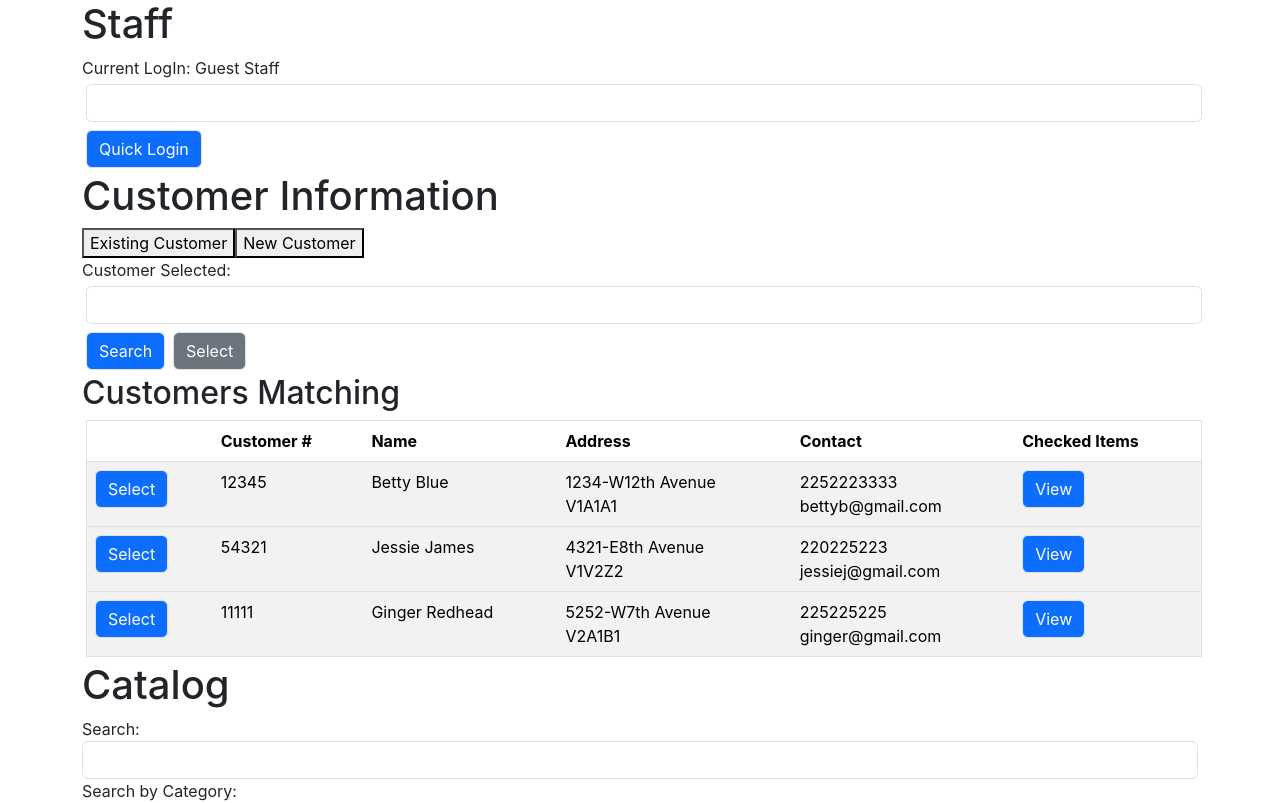
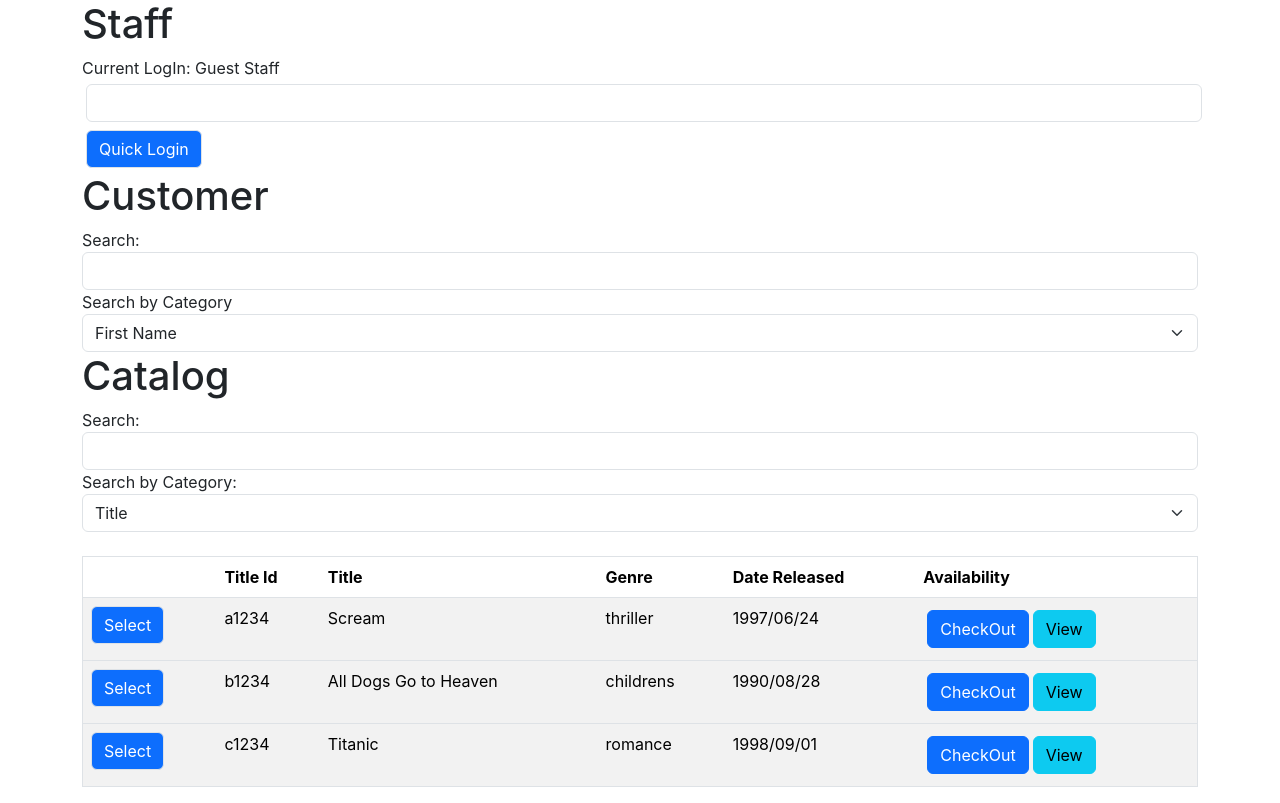
Before and after one commit to arnoprincestonpan/react-rental-store, a React (Create React App) app: page / in a window 1280 px wide. Shown: the top 803 px of the page. Built offline with nearby package versions, Linux system fonts and the light colour scheme.

Commit message:
reset customer to be more similar to catalog, started

```diff
--- a/src/pages/Catalog.js
+++ b/src/pages/Catalog.js
@@ -22,7 +22,7 @@ function Catalog() {
   }, [searchTerm, categorySelect]);
 
   const catalogDataItems = catalogData.map((items) =>
-    <tbody>
+    <tbody key={items.titleId}>
       <tr className={items.titleId === selectedItem.titleId? "table-warning" : ""}>
         <td><button className="btn btn-primary border" onClick={() => setSelectedItem(items)}>Select</button></td>
         <td>{items.titleId}</td>
--- a/src/pages/Customer.js
+++ b/src/pages/Customer.js
@@ -1,139 +1,24 @@
-import React, { useState } from "react";
-import customerData from "../data/customer.json";
+import React, { useState, useEffect } from 'react'
+import customerJson from "../data/customer.json"
 
 function Customer() {
-  const [customerInfo, setCustomerInfo] = useState(customerData);
-  const [searchingFor, setSearchingFor] = useState("");
-  const [customerProperty, setCustomerProperty] = useState("");
-  const [showCheckedItems, setShowCheckedItems] = useState(Array(customerInfo.length).fill(false));
-
-  const handleSearchCustomer = (customer) => {
-    console.log("handle search");
-    setSearchingFor(customer)
-    console.log(searchingFor);
-  };
-
-  const handleCustomerSelect = (customer) => {
-    console.log("handle select");
-    setCustomerProperty(customer)
-    console.log(customerProperty)
-  };
-
-  const handleToggleCheckedItems = (index) => {
-    setShowCheckedItems((prevState) => {
-      const newState = [...prevState];
-      newState[index] = !newState[index];
-      return newState;
-    });
-  };
-
-  const allCustomers = customerInfo.map((customer, index) => (
-    <tbody key={customer.customerNumber}>
-      <tr className={customer.customerNumber === customerProperty.customerNumber? "table-warning" : ""}>
-        <td>
-          <button className="btn btn-primary border" onClick={() => handleCustomerSelect(customer)}>Select</button>
-        </td>
-        <td>{customer.customerNumber}</td>
-        <td>
-          {customer.customerFirstName} {customer.customerLastName}
-        </td>
-        <td>
-          {customer.customerAddress.streetNumber}-
-          {customer.customerAddress.streetName}
-          <br />
-          {customer.customerAddress.postalCode}
-        </td>
-        <td>
-          {customer.customerContact.phone}
-          <br />
-          {customer.customerContact.email}
-        </td>
-        <td>
-          <button
-            className={showCheckedItems[index] ? "btn btn-secondary border" : "btn btn-primary border"}
-            onClick={() => handleToggleCheckedItems(index)}
-          >
-            {showCheckedItems[index] ? "Close" : "View"}
-          </button>
-          {showCheckedItems[index] &&
-            customer.items.map((items) => (
-              <table className="table border table-striped">
-                <thead>
-                  <tr>
-                    <th>Item Id</th>
-                    <th>Check Out Date</th>
-                    <th>Time Limit</th>
-                    <th>Staff</th>
-                  </tr>
-                </thead>
-                <tbody>
-                  <tr>
-                    <td>{items.itemId}</td>
-                    <td>{items.checkoutDate}</td>
-                    <td>{items.timeLimit}</td>
-                    <td>{items.staffUsed}</td>
-                  </tr>
-                </tbody>
-              </table>
-            ))
-          }
-        </td>
-      </tr>
-    </tbody>
-  ));
+  const [customerData, setCustomerData] = useState(customerJson)
+  const [selectedCustomer, setSelectedCustomer] = useState("")
+  const [selectedCustomerCategory, setSelectedCustomerCategory] = useState("firstName")
+  const [showCustomerInformation, setShowCustomerInformation] = useState()
 
   return (
     <div className="container">
-      <h1>Customer Information</h1>
-      <div>
-        <button>Existing Customer</button>
-        <button>New Customer</button>
-      </div>
-      <div>
-        <div>
-          <label htmlFor="customer-search">Customer Selected: </label>
-        </div>
-        <div>
-          <input
-            className="border m-1 form-control"
-            type="text"
-            name="customer-search"
-            id="customer-search"
-            onChange={(e) => setSearchingFor(e.target.value)}
-          />
-          <button
-            className="btn btn-primary border m-1"
-            onClick={() => handleSearchCustomer()}
-          >
-            Search
-          </button>
-          <button
-            className="btn btn-secondary border m-1"
-            onClick={() => handleCustomerSelect()}
-          >
-            Select
-          </button>
-        </div>
-        <div>
-          <h2>Customers Matching</h2>
-          <table className="table border table-striped m-1">
-            <thead>
-              <tr>
-                {/* Empty row for Select Button */}
-                <th></th>
-                <th>Customer #</th>
-                <th>Name</th>
-                <th>Address</th>
-                <th>Contact</th>
-                <th>Checked Items</th>
-              </tr>
-            </thead>
-            {allCustomers}
-          </table>
-        </div>
-      </div>
+      <h1>Customer</h1>
+      <label className="form-check-label" htmlFor="customer-search">Search:</label>
+      <input className="form-control" type="text" name="customer-search" id="customer-search" />
+      <label className="form-check-label" htmlFor="customer-search-category">Search by Category</label>
+      <select className="form-select" name="customer-search-category" id="customer-search-category">
+        <option value="firstName" selected>First Name</option>
+        <option value="lastName">Last Name</option>
+      </select>
     </div>
-  );
+  )
 }
 
-export default Customer;
+export default Customer
```
